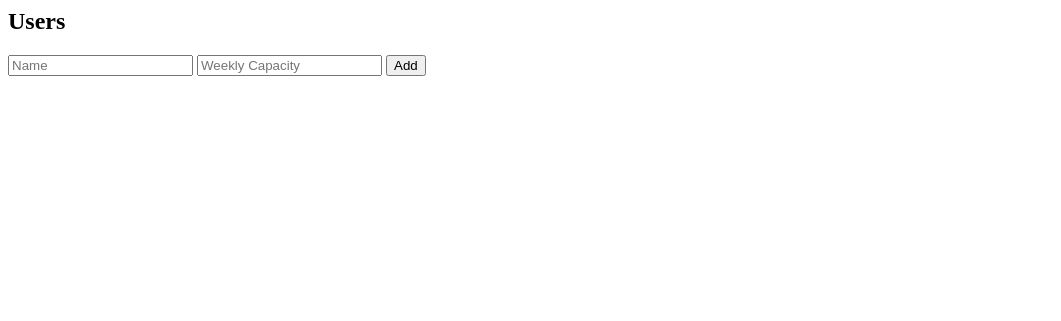
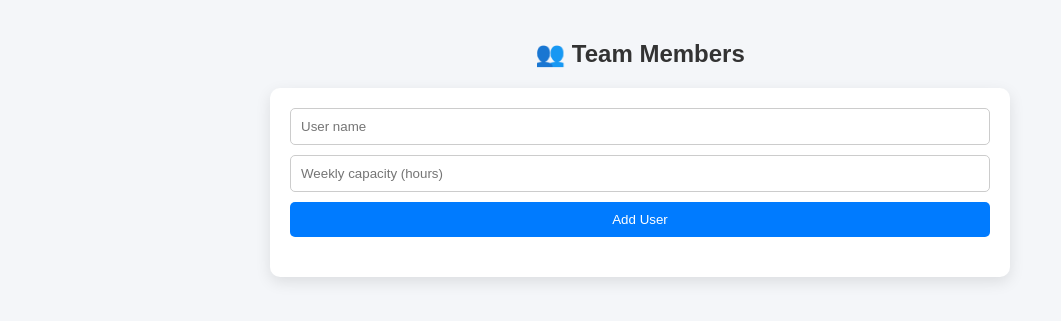
Before and after one commit to obamaeugene8-byte/Biz2, a Flask app: page /users in a window 1280 px wide. Shown: the top 321 px of the page, without its empty margins (0-1061 px from the left). Run offline with Flask 3, Linux system fonts and the light colour scheme; the visitor is signed in with stand-in values (Sample User, id 1).

Commit message:
Update users.html

```diff
--- a/templates/users.html
+++ b/templates/users.html
@@ -1,13 +1,106 @@
-<h2>Users</h2>
+<!DOCTYPE html>
+<html>
+<head>
+    <title>Users</title>
 
+    <style>
+        body {
+            font-family: Arial, sans-serif;
+            background: #f4f6f9;
+            margin: 0;
+            padding: 20px;
+        }
+
+        h2 {
+            text-align: center;
+            color: #333;
+        }
+
+        .container {
+            max-width: 700px;
+            margin: auto;
+            background: white;
+            padding: 20px;
+            border-radius: 10px;
+            box-shadow: 0 5px 15px rgba(0,0,0,0.1);
+        }
+
+        form {
+            display: grid;
+            gap: 10px;
+            margin-bottom: 20px;
+        }
+
+        input {
+            padding: 10px;
+            border-radius: 5px;
+            border: 1px solid #ccc;
+            outline: none;
+        }
+
+        input:focus {
+            border-color: #007bff;
+        }
+
+        button {
+            padding: 10px;
+            background: #007bff;
+            color: white;
+            border: none;
+            border-radius: 5px;
+            cursor: pointer;
+        }
+
+        button:hover {
+            background: #0056b3;
+        }
+
+        ul {
+            list-style: none;
+            padding: 0;
+        }
+
+        li {
+            background: #f8f9fa;
+            margin-bottom: 8px;
+            padding: 10px;
+            border-radius: 5px;
+            border-left: 5px solid #28a745;
+            display: flex;
+            justify-content: space-between;
+        }
+
+        .capacity {
+            font-weight: bold;
+            color: #555;
+        }
+    </style>
+</head>
+
+<body>
+
+<h2>👥 Team Members</h2>
+
+<div class="container">
+
+    <!-- USER FORM -->
     <form method="POST">
-    <input name="name" placeholder="Name" required>
-    <input name="capacity" placeholder="Weekly Capacity" required>
-    <button type="submit">Add</button>
+        <input name="name" placeholder="User name" required>
+        <input name="capacity" placeholder="Weekly capacity (hours)" required>
+        <button type="submit">Add User</button>
     </form>
 
+    <!-- USER LIST -->
     <ul>
         {% for u in users %}
-    <li>{{ u.name }} - {{ u.weekly_capacity }} hrs</li>
+        <li>
+            <span>{{ u.name }}</span>
+            <span class="capacity">{{ u.weekly_capacity }} hrs/week</span>
+        </li>
         {% endfor %}
     </ul>
+
+</div>
+
+</body>
+</html>
```
Lines whose indentation alone changed are shown as unchanged.
